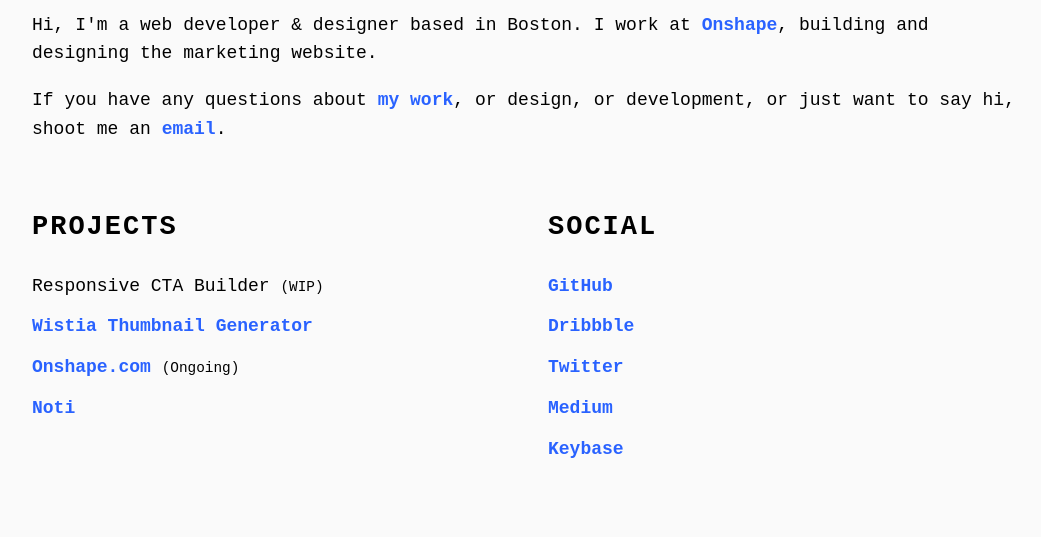
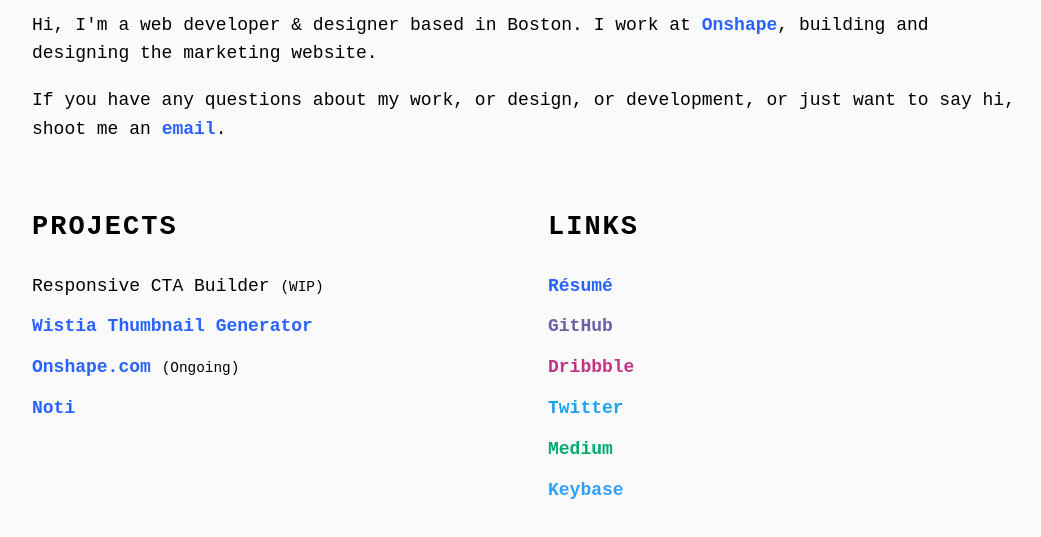
Before and after one commit to mirshko/reiner.design, a website: page index.html in a window 1280 px wide. Shown: the part 281-818 px from the top of the page, without its empty margins (32-1073 px from the left). Drawn offline with Linux system fonts and the light colour scheme; a web font is replaced by a local one.

Commit message:
:sparkles: Adding Resume link, cleaning up some CSS bugs
Signed-off-by: Jeff Reiner <theundeadghost@gmail.com>

```diff
--- a/index.html
+++ b/index.html
@@ -34,7 +34,7 @@
 		<section class="about">
 			<h1>jeff reiner</h1>
 			<p>Hi, I'm a web developer & designer based in Boston. I work at <a target="_blank" href="http://onshape.com">Onshape</a>, building and designing the marketing website.</p>
-			<p>If you have any questions about <a target="_blank" href="https://resume.reiner.io">my work</a>, or design, or development, or just want to say hi, shoot me an <a target="_blank" href="mailto:jeff@reiner.io">email</a>.</p>
+			<p>If you have any questions about my work, or design, or development, or just want to say hi, shoot me an <a target="_blank" href="mailto:jeff@reiner.io">email</a>.</p>
 		</section>
 		<div class="flex-grid">
 			<section class="col projects">
@@ -46,9 +46,10 @@
 					<li><a target="_blank" href="http://noti.center">Noti</a></li>
 				</ul>
 			</section>
-			<section class="col social">
-				<h2>social</h2>
+			<section class="col links">
+				<h2>Links</h2>
 				<ul>
+					<li><a class="resume" target="_blank" href="http://resume.reiner.io">Résumé</a></li>
 					<li><a class="github" target="_blank" href="http://github.com/mirshko">GitHub</a></li>
 					<li><a class="dribbble" target="_blank" href="http://dribbble.com/mirshko">Dribbble</a></li>
 					<li><a class="twitter" target="_blank" href="http://twitter.com/mirshko">Twitter</a></li>
--- a/sass/components/_global.scss
+++ b/sass/components/_global.scss
@@ -98,7 +98,8 @@
 
 // LINKS
 
-a:not(.logo){
+p a,
+li a {
 	text-decoration: none;
 	color: $link;
 	padding-bottom: 2px;
```
Also changed, not shown: dist/css/master.css.
